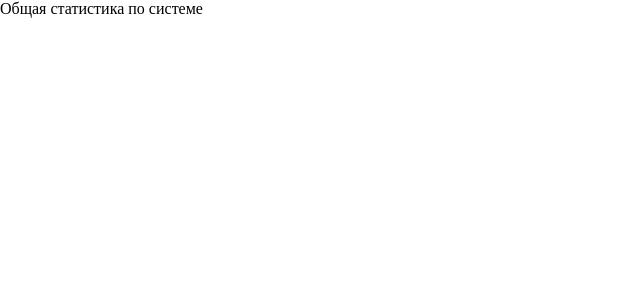
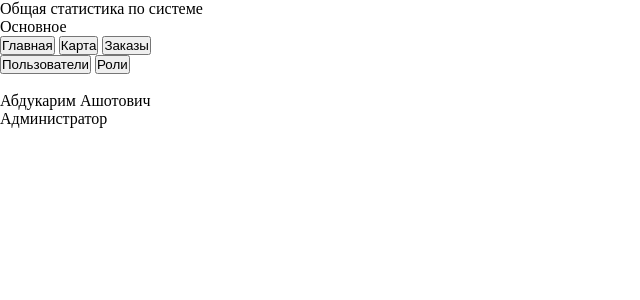
Before and after one commit to NikitaKrylov/HackatonSpring, a SvelteKit app in the folder frontend/: page /dashboard in a window 1280 px wide. Shown: the top 300 px of the page, without its empty margins (0-640 px from the left). Built offline with nearby package versions, Linux system fonts and the light colour scheme; a web font is replaced by a local one.

Commit message:
sidebar-1

```diff
--- a/frontend/src/app.scss
+++ b/frontend/src/app.scss
@@ -26,6 +26,13 @@ $egg-blue-80: rgba(177, 155, 242, 1);
 $egg-blue-70: rgba(204, 188, 246, 1);
 $egg-blue-60: rgba(240, 235, 253, 1);
 
+$blue-100: rgba(71, 146, 206, 1);
+$blue-90: rgba(109, 168, 216, 1);
+$blue-80: rgba(145, 190, 226, 1);
+$blue-70: rgba(163, 200, 230, 1);
+$blue-60: rgba(163, 200, 230, 1);
+$blue-50: rgba(227, 239, 248, 1);
+
 .Extrabold{
     font-size: 26px;
     font-weight: 800;
--- a/frontend/src/routes/+layout.svelte
+++ b/frontend/src/routes/+layout.svelte
@@ -1,5 +1,9 @@
 <script lang="ts">
     import "../app.scss";
+    import SideBar from "./SideBar.svelte";
 </script>
 
 <slot />
+<main>
+    <SideBar/>
+</main>
--- /dev/null
+++ b/frontend/src/routes/SideBar.svelte
@@ -0,0 +1,29 @@
+<script lang="ts">
+
+</script>
+
+<div class="sidebar">
+    <div class="logo"></div>
+    <div class="sidebar__main">
+        <p>Основное</p>
+        <div class="main__btns">
+            <button class="btn-main">Главная</button>
+            <button class="btn-map">Карта</button>
+            <button class="btn-orders">Заказы</button>
+        </div>
+        <div class="line"></div>
+        <div class="main__panel-admin">
+            <button class="btn-users">Пользователи</button>
+            <button class="btn-roles">Роли</button>
+        </div>
+        <div class="main__user">
+            <img src="" alt="" class="avatar">
+            <div class="user-role">
+                <p class="user-name">Абдукарим Ашотович</p>
+                <p class="user-role">Администратор</p>
+            </div>
+        </div>
+    </div>
+</div>
+
+<style lang="scss"></style>
```
